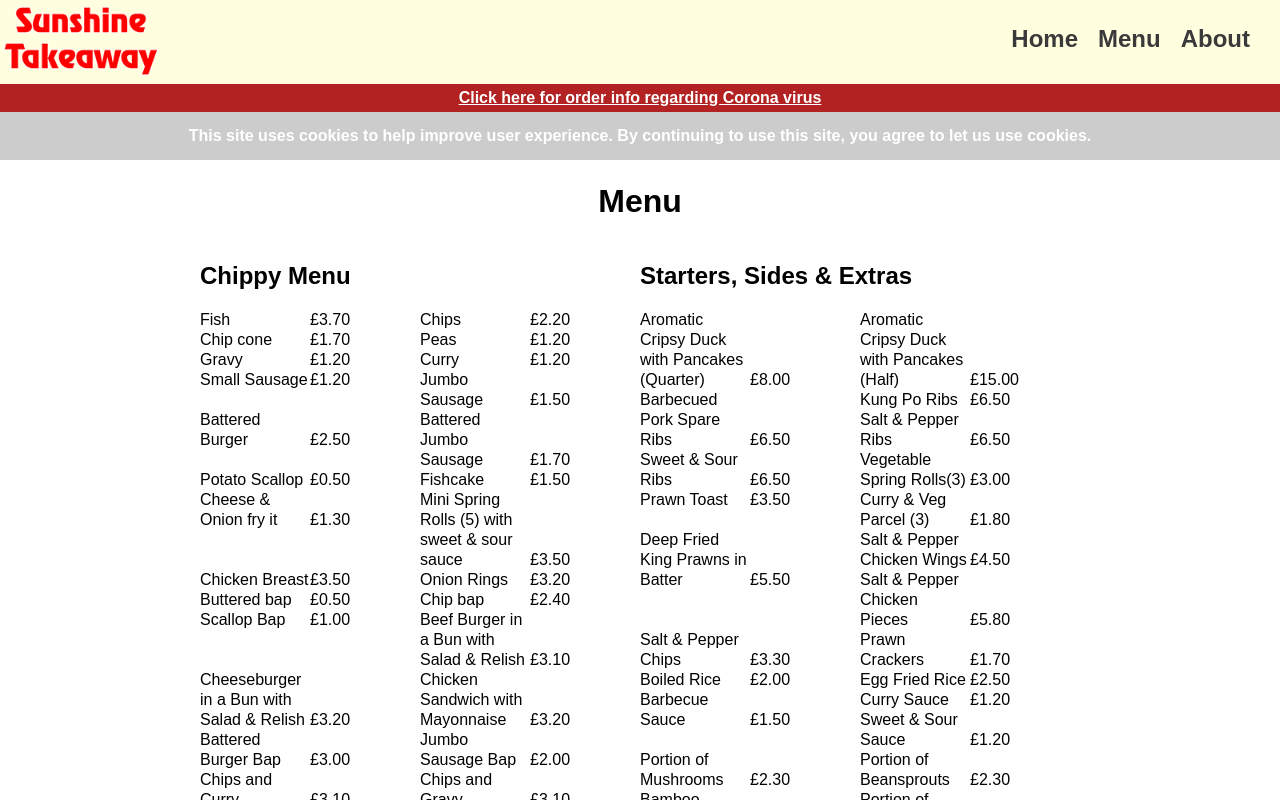
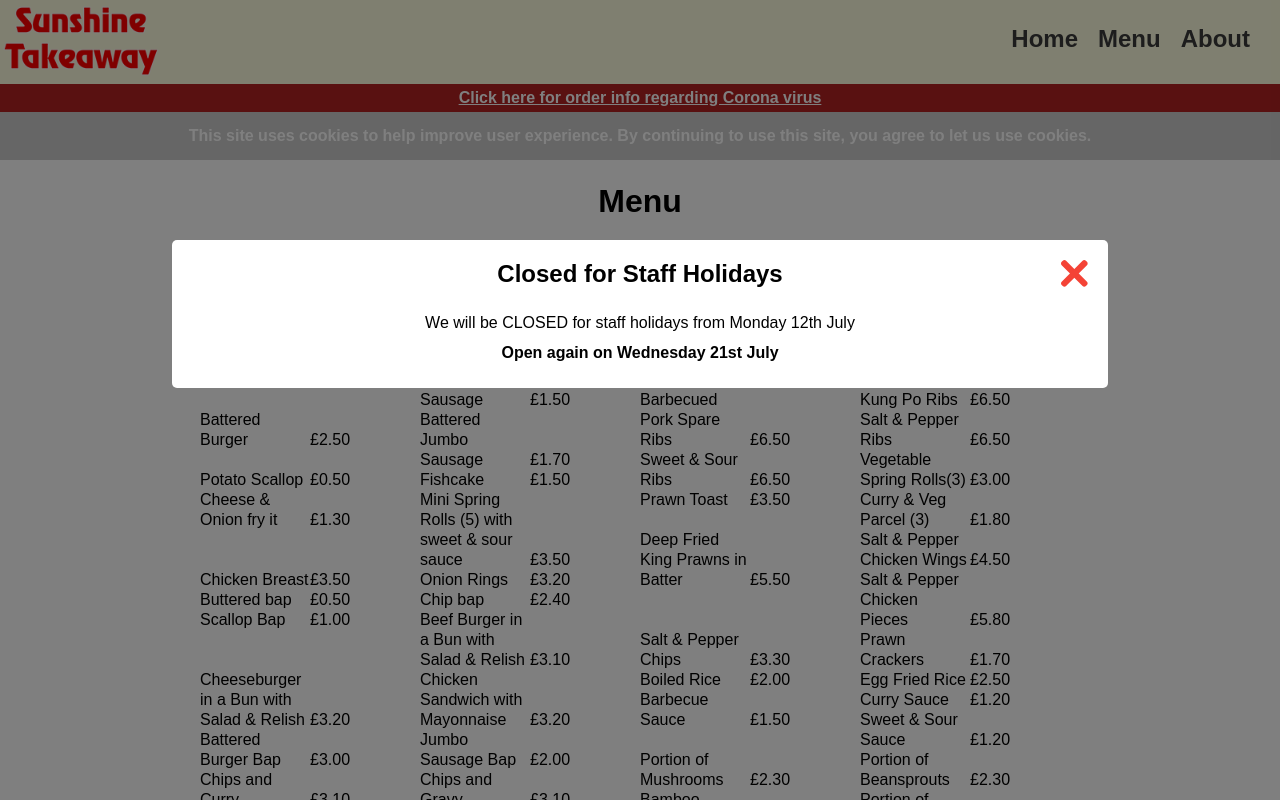
Before and after one commit to TheSimonLam/sunshine-takeaway, a React (Create React App) app: page /menu in a window 1280 px wide. Shown: the top 800 px of the page. Built offline with nearby package versions, Linux system fonts and the light colour scheme.

Commit message:
closed for staff holidays

```diff
--- a/src/App.js
+++ b/src/App.js
@@ -29,7 +29,7 @@ class App extends Component {
                             </div>
                         </header>
 
-                        {/* <Popup/> */}
+                        <Popup/>
 
                         <div className="banner">
                             <Link className="banner-link" to="/covid">Click here for order info regarding Corona virus</Link>
--- a/src/components/Home/Home.js
+++ b/src/components/Home/Home.js
@@ -14,11 +14,11 @@ class Home extends Component {
                     <div className="row">
                         <div className="column">
                             <h1>Opening Times</h1>
-                            {/* <div style={{"color": "red"}}>
-                            Due to the large numbers of Covid-19 cases in Wrexham we are extending our voluntary lockdown for an extra week
+                            <div style={{"color": "red"}}>
+                            We will be CLOSED for staff holidays
                                 <br/>
-                                <b>Open again on</b> Wednesday 27th January
-                            </div> */}
+                                from Monday 12th July, <b>Open again on Wednesday 21st July</b>
+                            </div>
                              <table>
                                 <tbody>
                                 {/* <tr style={{"color": "red"}}>
@@ -44,7 +44,11 @@ class Home extends Component {
 
                                 {/* <br></br> */}
 
-                                <tr>
+
+
+
+
+                                {/* <tr>
                                     <td>Monday</td>
                                     <td>4:30pm - 10:00pm</td>
                                 </tr>
@@ -71,7 +75,7 @@ class Home extends Component {
                                 <tr>
                                     <td>Sunday</td>
                                     <td>5:00pm - 10:00pm</td>
-                                </tr>
+                                </tr> */}
                                 </tbody>
                             </table>
                         </div>
--- a/src/components/Popup/Popup.js
+++ b/src/components/Popup/Popup.js
@@ -20,11 +20,11 @@ class Popup extends Component {
 
                     <svg className={"exit-button"} height="20pt" viewBox="0 0 365.71733 365" width="20pt" xmlns="http://www.w3.org/2000/svg"><g fill="#f44336"><path d="m356.339844 296.347656-286.613282-286.613281c-12.5-12.5-32.765624-12.5-45.246093 0l-15.105469 15.082031c-12.5 12.503906-12.5 32.769532 0 45.25l286.613281 286.613282c12.503907 12.5 32.769531 12.5 45.25 0l15.082031-15.082032c12.523438-12.480468 12.523438-32.75.019532-45.25zm0 0"/><path d="m295.988281 9.734375-286.613281 286.613281c-12.5 12.5-12.5 32.769532 0 45.25l15.082031 15.082032c12.503907 12.5 32.769531 12.5 45.25 0l286.632813-286.59375c12.503906-12.5 12.503906-32.765626 0-45.246094l-15.082032-15.082032c-12.5-12.523437-32.765624-12.523437-45.269531-.023437zm0 0"/></g></svg>
 
-                        <h2 className={"notice-title"}>We are temporarily closed</h2>
+                        <h2 className={"notice-title"}>Closed for Staff Holidays</h2>
                         <div className={"notice-content"}>
-                        Due to the large numbers of Covid-19 cases in Wrexham we are extending our voluntary lockdown for an extra week
+                        We will be CLOSED for staff holidays from Monday 12th July
                             <br/>
-                            <b>Open again on</b> Wednesday 27th January
+                            <b>Open again on Wednesday 21st July</b>
                             {/* <br/>
                             <b>Closed on</b>: Sunday, Monday, Tuesday, Wednesdays */}
                         </div>
```
